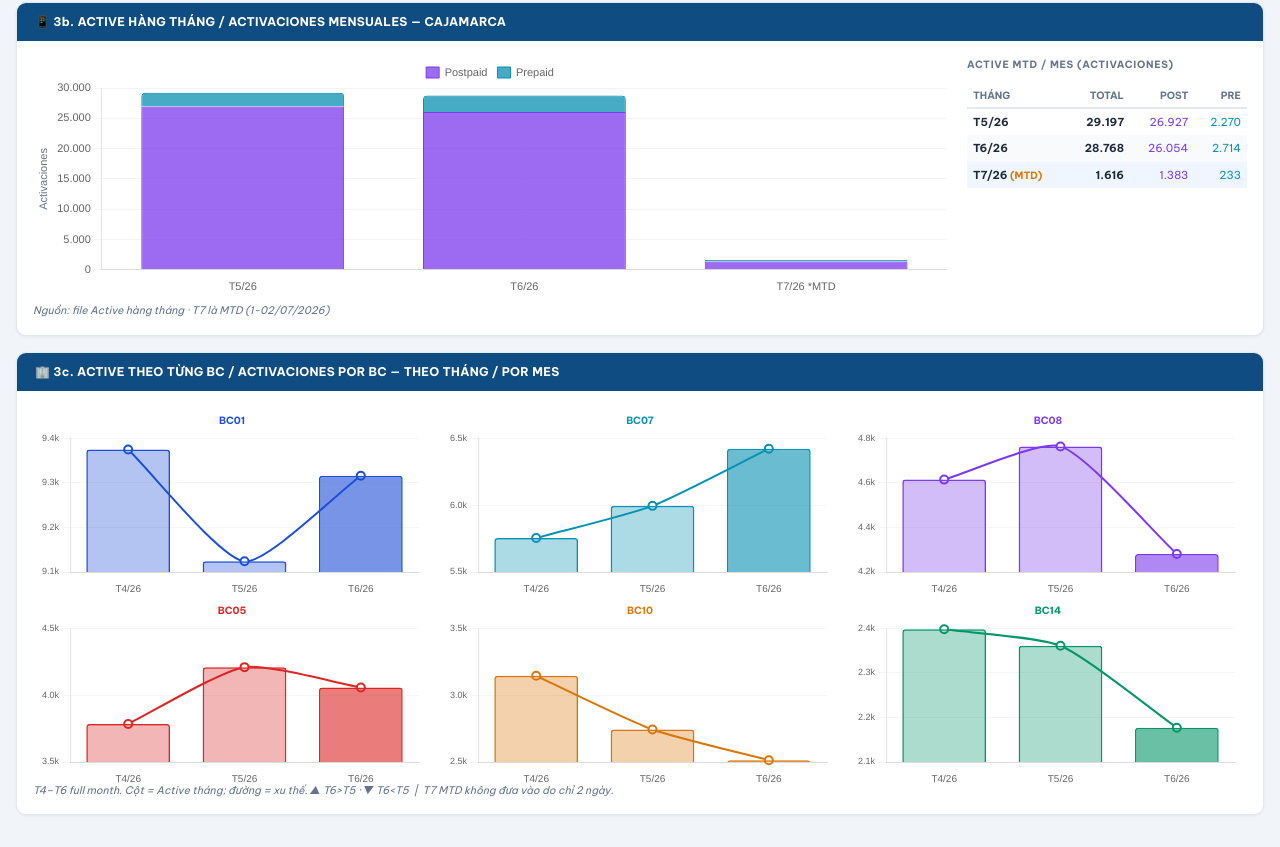
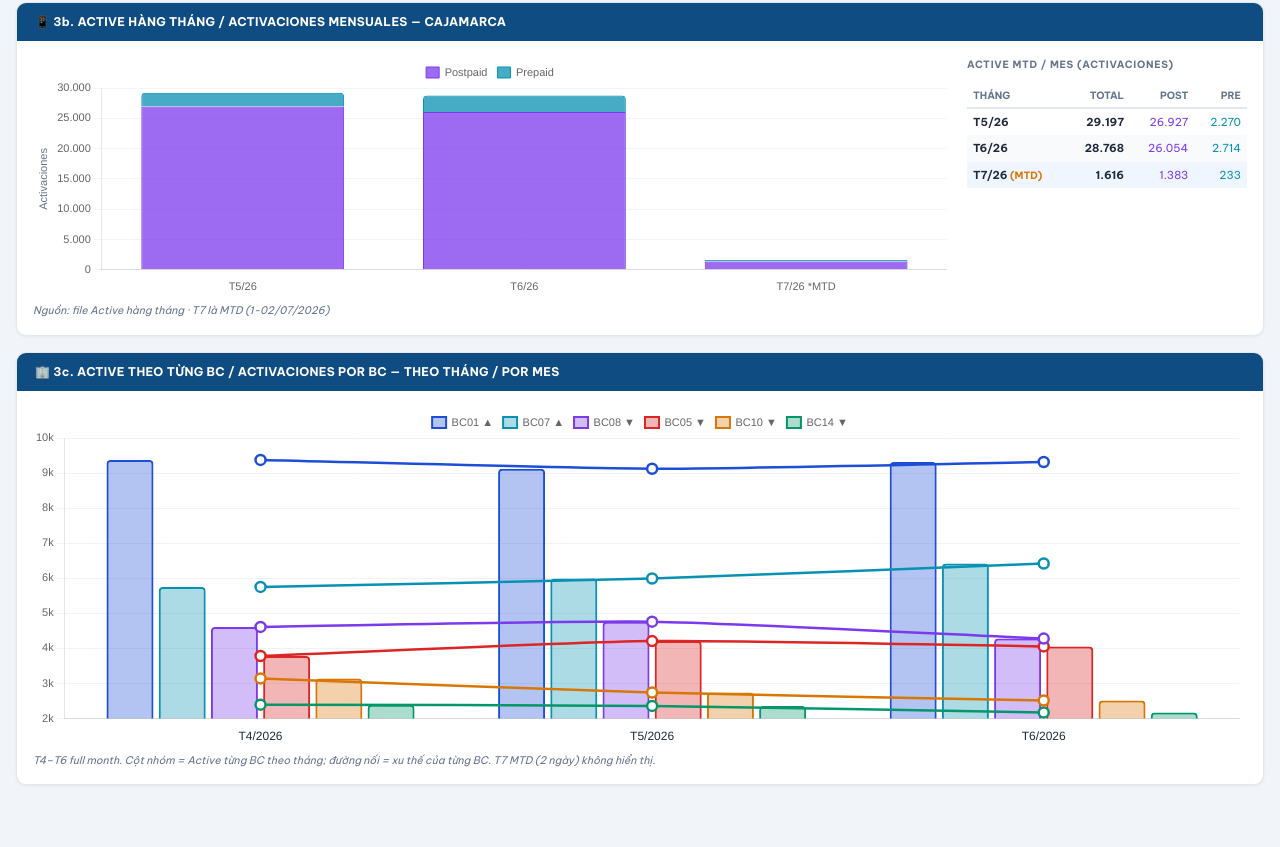
Before and after one commit to namnh2212/caj-dashboard, a plain HTML site: page index.html in a window 1280 px wide. Shown: the part 1744-2591 px from the top of the page. After the commit the page ends 2561 px from the top, so only its background shows below. Drawn offline with nearby package versions, Linux system fonts and the light colour scheme.

Commit message:
feat: active-by-BC - single chart grouped bars + trend lines per BC

```diff
--- a/index.html
+++ b/index.html
@@ -1221,33 +1221,10 @@ const SALES = {
   <div class="section">
     <div class="section-head">🏢 3c. ACTIVE THEO TỪNG BC / ACTIVACIONES POR BC — THEO THÁNG / POR MES</div>
     <div class="section-body">
-      <div style="display:grid;grid-template-columns:repeat(3,1fr);gap:10px">
-        <div class="chart-box" style="height:180px;padding:6px">
-          <div style="font-size:10px;font-weight:700;text-align:center;color:#1d4ed8;margin-bottom:2px">BC01</div>
-          <canvas id="bcChart_BC01"></canvas>
-        </div>
-        <div class="chart-box" style="height:180px;padding:6px">
-          <div style="font-size:10px;font-weight:700;text-align:center;color:#0891b2;margin-bottom:2px">BC07</div>
-          <canvas id="bcChart_BC07"></canvas>
-        </div>
-        <div class="chart-box" style="height:180px;padding:6px">
-          <div style="font-size:10px;font-weight:700;text-align:center;color:#7c3aed;margin-bottom:2px">BC08</div>
-          <canvas id="bcChart_BC08"></canvas>
-        </div>
-        <div class="chart-box" style="height:180px;padding:6px">
-          <div style="font-size:10px;font-weight:700;text-align:center;color:#dc2626;margin-bottom:2px">BC05</div>
-          <canvas id="bcChart_BC05"></canvas>
-        </div>
-        <div class="chart-box" style="height:180px;padding:6px">
-          <div style="font-size:10px;font-weight:700;text-align:center;color:#d97706;margin-bottom:2px">BC10</div>
-          <canvas id="bcChart_BC10"></canvas>
-        </div>
-        <div class="chart-box" style="height:180px;padding:6px">
-          <div style="font-size:10px;font-weight:700;text-align:center;color:#059669;margin-bottom:2px">BC14</div>
-          <canvas id="bcChart_BC14"></canvas>
-        </div>
+      <div class="chart-box" style="height:340px">
+        <canvas id="activeBCChart"></canvas>
       </div>
-      <p class="caption">T4–T6 full month. Cột = Active tháng; đường = xu thế. ▲ T6&gt;T5 · ▼ T6&lt;T5 &nbsp;|&nbsp; T7 MTD không đưa vào do chỉ 2 ngày.</p>
+      <p class="caption">T4–T6 full month. Cột nhóm = Active từng BC theo tháng; đường nối = xu thế của từng BC. T7 MTD (2 ngày) không hiển thị.</p>
     </div>
   </div>
 
@@ -1950,11 +1927,12 @@ function buildKPICards() {
     });
   })();
 
-  // ── Active by BC – 6 mini charts (bar + line per BC) ──
+  // ── Active by BC by Month – grouped bars + trend lines (single chart) ──
   try {
     (function() {
       var fmt = function(v){ return v.toLocaleString('de-DE'); };
-      var labels = ['T4/26','T5/26','T6/26'];
+      // X = tháng (3 điểm), mỗi BC = 1 cặp bar + line
+      var labels = ['T4/2026','T5/2026','T6/2026'];
       var BCS = [
         {id:'BC01', data:[9375,9124,9316], color:'#1d4ed8'},
         {id:'BC07', data:[5754,5995,6423], color:'#0891b2'},
@@ -1963,59 +1941,64 @@ function buildKPICards() {
         {id:'BC10', data:[3145,2743,2513], color:'#d97706'},
         {id:'BC14', data:[2398,2361,2177], color:'#059669'},
       ];
+      var datasets = [];
       BCS.forEach(function(bc) {
-        var ctx = document.getElementById('bcChart_'+bc.id);
-        if (!ctx) return;
         var delta = bc.data[2] - bc.data[1];
-        var arrow = delta >= 0 ? '▲' : '▼';
-        var arrowColor = delta >= 0 ? '#16a34a' : '#dc2626';
-        new Chart(ctx.getContext('2d'), {
-          type: 'bar',
-          data: {
-            labels: labels,
-            datasets: [
-              { type:'bar', label:bc.id,
-                data: bc.data,
-                backgroundColor: [bc.color+'55',bc.color+'55',bc.color+'99'],
-                borderColor: bc.color, borderWidth:1.5, borderRadius:3 },
-              { type:'line', label:'trend',
-                data: bc.data,
-                borderColor: bc.color, borderWidth:2,
-                pointRadius:4, pointBackgroundColor:'#fff',
-                pointBorderColor:bc.color, pointBorderWidth:2,
-                tension:0.2, fill:false }
-            ]
-          },
-          options: {
-            responsive:true, maintainAspectRatio:false,
-            plugins: {
-              legend: {display:false},
-              tooltip: {
-                callbacks: {
-                  title: function(items){ return bc.id+' – '+items[0].label; },
-                  label: function(c){
-                    if(c.datasetIndex===1) return null;
-                    var d = c.dataIndex>0 ? c.raw-bc.data[c.dataIndex-1] : null;
-                    var dStr = d!==null?' ('+(d>=0?'+':'')+fmt(d)+')':'';
-                    return ' '+fmt(c.raw)+dStr;
-                  },
-                  afterTitle: function(items){
-                    var i=items[0].dataIndex;
-                    if(i===2) return [arrow+' T6 vs T5: '+(delta>=0?'+':'')+fmt(delta)];
-                    return [];
-                  }
+        var arrow = delta >= 0 ? ' ▲' : ' ▼';
+        // Bar
+        datasets.push({
+          type:'bar', label: bc.id + arrow,
+          data: bc.data,
+          backgroundColor: bc.color+'55',
+          borderColor: bc.color, borderWidth:2, borderRadius:4,
+          order: 2
+        });
+        // Line (trend) — hidden from legend
+        datasets.push({
+          type:'line', label: bc.id+'_line',
+          data: bc.data,
+          borderColor: bc.color, borderWidth:2.5,
+          pointRadius:5, pointBackgroundColor:'#fff',
+          pointBorderColor: bc.color, pointBorderWidth:2.5,
+          tension:0.2, fill:false, order:1
+        });
+      });
+      var ctx = document.getElementById('activeBCChart');
+      if (!ctx) return;
+      new Chart(ctx.getContext('2d'), {
+        type:'bar',
+        data:{ labels:labels, datasets:datasets },
+        options:{
+          responsive:true, maintainAspectRatio:false,
+          interaction:{ mode:'index', intersect:false },
+          plugins:{
+            legend:{
+              position:'top',
+              labels:{ font:{size:11}, boxWidth:14, padding:10,
+                filter:function(item){ return !item.text.includes('_line'); }
+              }
+            },
+            tooltip:{
+              callbacks:{
+                label:function(c){
+                  if(c.dataset.label.includes('_line')) return null;
+                  var bc = BCS[Math.floor(c.datasetIndex/2)];
+                  var d = c.dataIndex>0 ? c.raw - bc.data[c.dataIndex-1] : null;
+                  var dStr = d!==null?' ('+(d>=0?'+':'')+fmt(d)+')':'';
+                  return '  '+bc.id+': '+fmt(c.raw)+dStr;
                 }
               }
-            },
-            scales: {
-              x: { ticks:{font:{size:10}}, grid:{display:false} },
-              y: { display:true, beginAtZero:false,
-                   ticks:{font:{size:9}, maxTicksLimit:4,
-                     callback:function(v){return v>=1000?(v/1000).toFixed(1)+'k':v;}},
-                   grid:{color:'rgba(0,0,0,.04)'} }
             }
+          },
+          scales:{
+            x:{ ticks:{font:{size:12},color:'#1e293b'},
+                grid:{display:false} },
+            y:{ beginAtZero:false,
+                ticks:{font:{size:11}, callback:function(v){
+                  return v>=1000?(v/1000).toFixed(0)+'k':v; }},
+                grid:{color:'rgba(0,0,0,.05)'} }
           }
-        });
+        }
       });
     })();
   } catch(e){ console.error('[buildActiveBCChart]', e); }
```
